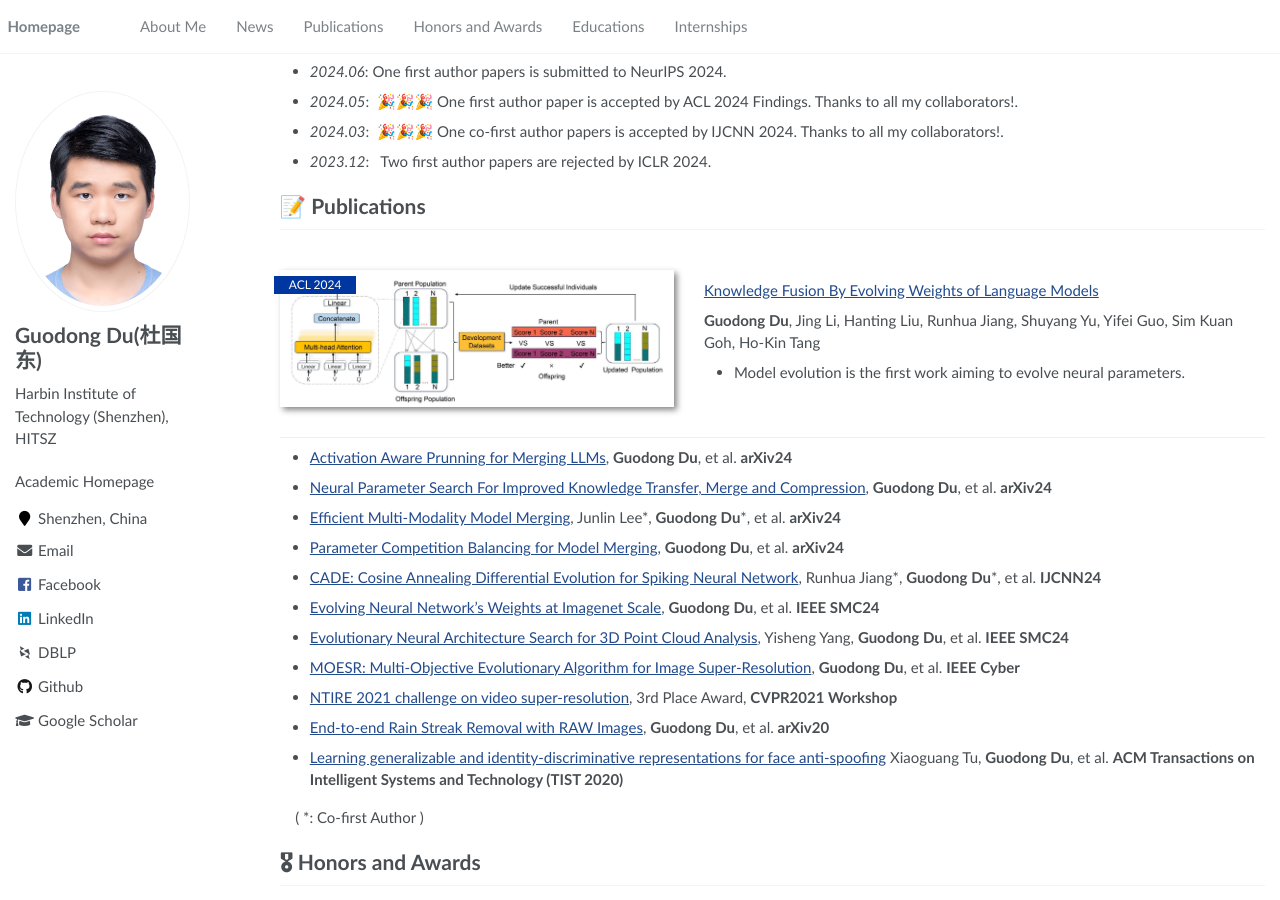
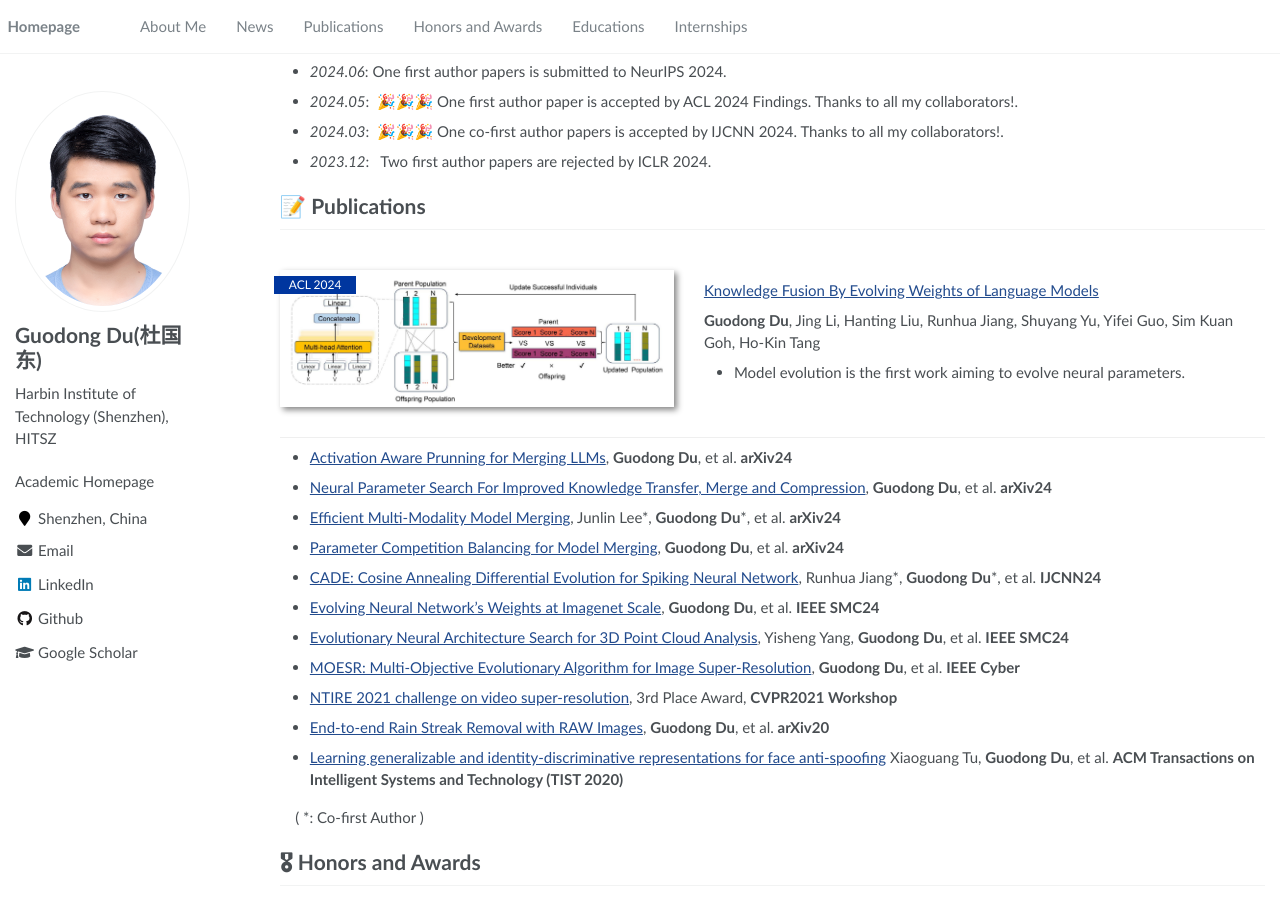
Before and after one commit to duguodong7/duguodong7.github.io, a Jekyll site: the page built from _pages/about.md, in a window 1280 px wide and 900 px high, scrolled down 317 px. Built offline with Jekyll 4.4.1, drawn with Linux system fonts in a browser that asks for light colours; some web fonts are replaced.

Commit message:
Update _config.yml

```diff
--- a/_config.yml
+++ b/_config.yml
@@ -35,7 +35,7 @@ author:
   codepen          :
   dribbble         :
   flickr           :
-  facebook         : "https://openreview.net/profile?id=~Guodong_DU2"
+  facebook         : # "https://openreview.net/profile?id=~Guodong_DU2"
   foursquare       :
   github           : "duguodong7"
   google_plus      :
@@ -44,7 +44,7 @@ author:
   impactstory      : # e.g., "https://profiles.impactstory.org/u/xxxx-xxxx-xxxx-xxxx"
   lastfm           :
   linkedin         : "linkedin 国东-杜" # https://www.linkedin.com/in/%E5%9B%BD%E4%B8%9C-%E6%9D%9C-30b496169/
-  dblp             : "https://dblp.org/pid/213/8915-4.html"
+  dblp             : # "https://dblp.org/pid/213/8915-4.html"
   orcid            : # e.g., "https://orcid.org/xxxx"
   pinterest        :
   soundcloud       :
```
